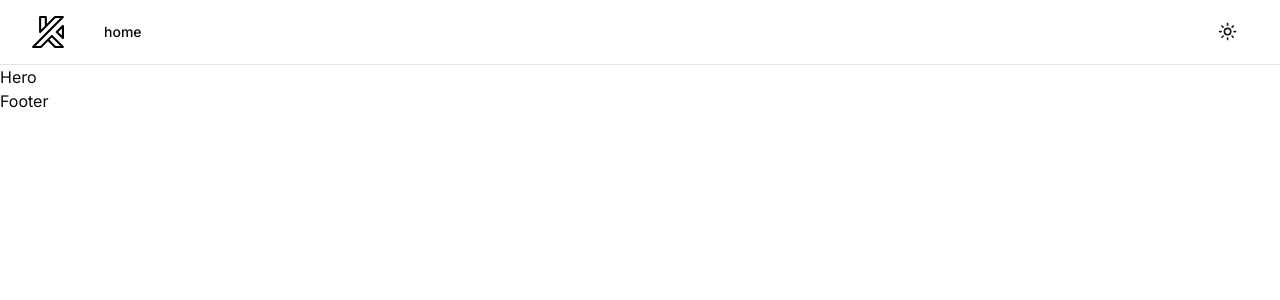
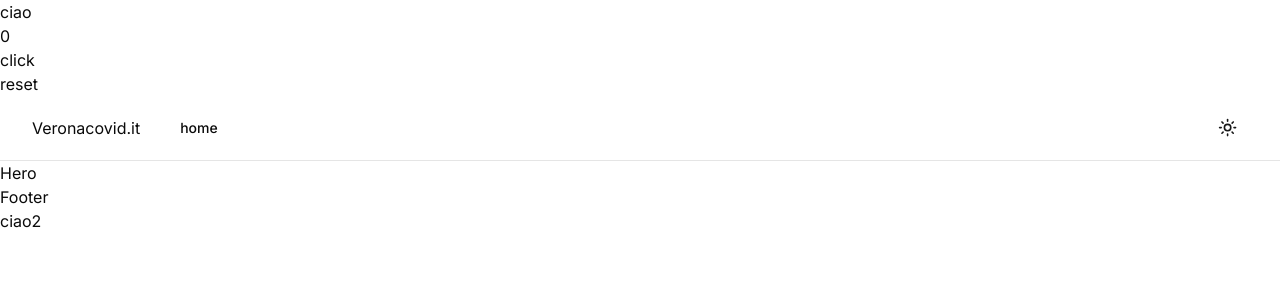
Before and after one commit to kevinagyeman/veronacovid, a Next.js app: page / in a window 1280 px wide. Shown: the top 300 px of the page. Built offline with nearby package versions, Linux system fonts and the light colour scheme.

Commit message:
a few test

```diff
--- a/src/app/layout.tsx
+++ b/src/app/layout.tsx
@@ -8,7 +8,7 @@ import { NextIntlClientProvider } from 'next-intl';
 const inter = Inter({ subsets: ['latin'] });
 
 export const metadata: Metadata = {
-  title: 'Create Next App',
+  title: 'Veronacovid',
   description: 'Generated by create next app',
 };
 
@@ -24,7 +24,7 @@ export default async function RootLayout({
   const messages = await getMessages();
 
   return (
-    <html lang='en'>
+    <html lang='it'>
       <head></head>
       <body className={inter.className}>
         <NextIntlClientProvider messages={messages}>
--- a/src/app/page.tsx
+++ b/src/app/page.tsx
@@ -1,13 +1,25 @@
+'use client';
+
 import Footer from '@/components/footer';
 import Hero from '@/components/hero';
 import Navbar from '@/components/navbar';
+import { useState } from 'react';
+import { createPortal } from 'react-dom';
 
 export default function Home() {
+  const [value, setValue] = useState(0);
   return (
     <>
+      {value}
+      <br />
+      <button onClick={() => setValue(value + 1)}>click</button>
+      <br />
+      <button onClick={() => setValue(0)}>reset</button>
       <Navbar />
       <Hero />
       <Footer />
+      {createPortal(<p>ciao</p>, document.body)}
+      <p>ciao2</p>
     </>
   );
 }
--- a/src/components/navbar.tsx
+++ b/src/components/navbar.tsx
@@ -84,17 +84,5 @@ export default function Navbar() {
 }
 
 const Logo = () => {
-  return (
-    <svg
-      id='kevin_agyeman_logo'
-      className='h-8 w-auto fill-black dark:fill-white'
-      data-name='Kevin Agyeman'
-      xmlns='http://www.w3.org/2000/svg'
-      viewBox='0 0 1080 1080'
-    >
-      <title>kevin_agyeman_logo</title>
-      <path d='M1044.35,1079.5H781.48a35.12,35.12,0,0,1-24.86-10.3L540,852.58,323.38,1069.2a35.12,35.12,0,0,1-24.86,10.3H35.65a35.15,35.15,0,0,1-24.85-60L959.48,70.8H793.75L298.93,565.63a35.15,35.15,0,0,1-60-24.86V35.65A35.15,35.15,0,0,1,274.07.5H466.64a35.15,35.15,0,0,1,35.15,35.15V263.34L754.1,11A35.81,35.81,0,0,1,779.19.5h265.16a35.15,35.15,0,0,1,24.85,60L120.52,1009.2H284L645.5,647.66a35.14,35.14,0,0,1,49.35-.35l76.74,74.57.36.35,297.25,297.26a35.15,35.15,0,0,1-24.85,60ZM796,1009.2H959.48L722.41,772.12l-51.7-50.25-81,81ZM309.22,70.8V455.91L431.49,333.64V70.8Z' />
-      <path d='M1043.9,781.93a35.58,35.58,0,0,1-25.19-10.43L812.39,565.18a35.61,35.61,0,0,1,0-50.35L834,493.23h0L1018.71,308.5a35.61,35.61,0,0,1,60.79,25.18V746.32a35.6,35.6,0,0,1-35.6,35.61ZM887.93,540l120.35,120.36V419.64Z' />
-    </svg>
-  );
+  return <span>Veronacovid.it</span>;
 };
--- a/src/components/theme-changer.tsx
+++ b/src/components/theme-changer.tsx
@@ -7,10 +7,10 @@ export default function ThemeChanger() {
   const { theme, setTheme } = useTheme();
 
   const changeTheme = () => {
-    if (theme === 'dark') {
+    if (theme === 'light') {
+      setTheme('dark');
+    } else {
       setTheme('light');
-    } else {
-      setTheme('dark');
     }
   };
 
```
